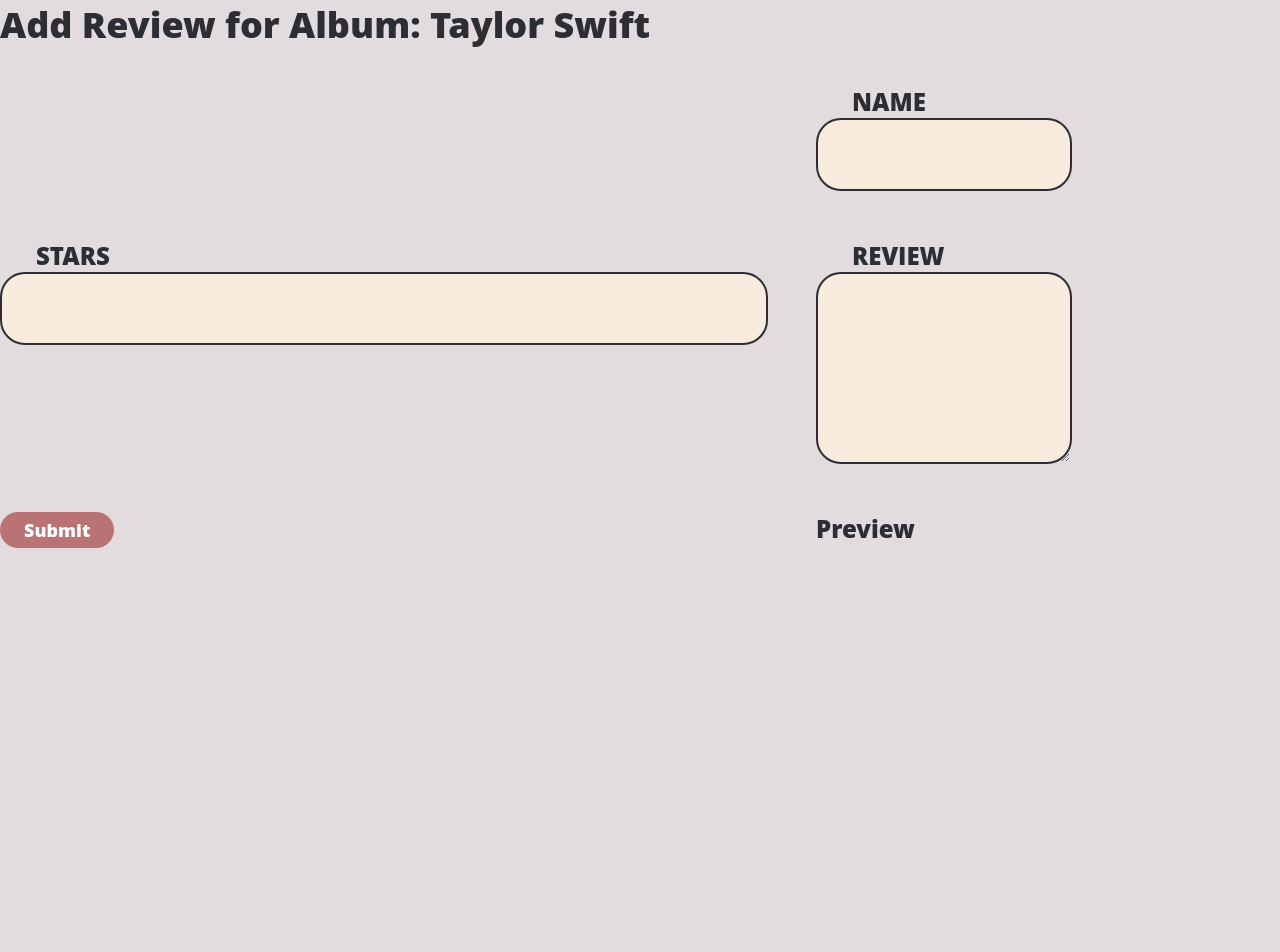
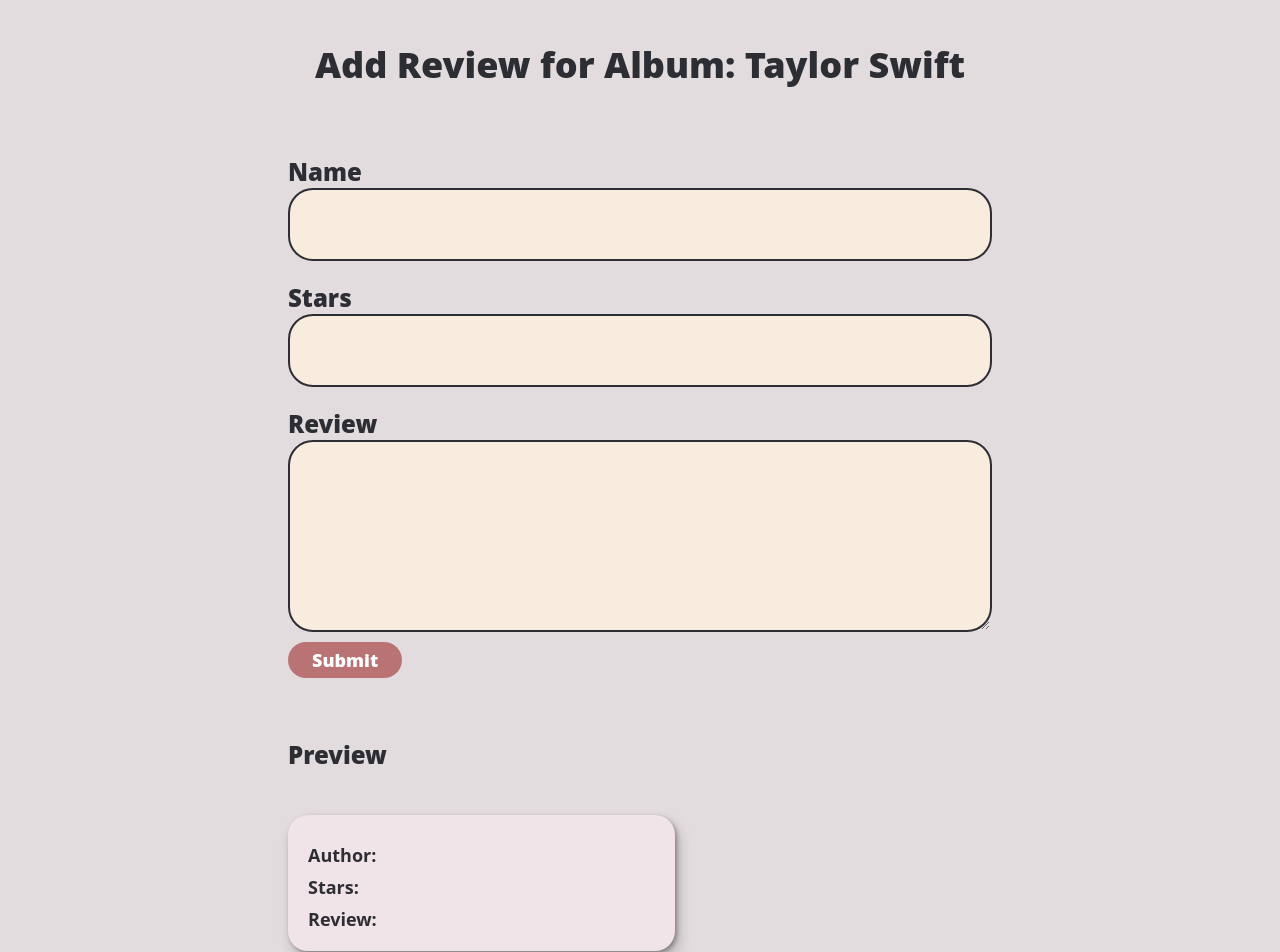
Before and after one commit to GianaS/SvelteDemo, a Svelte app: page /review/1 in a window 1280 px wide. Shown: the top 952 px of the page. Built offline with nearby package versions, Linux system fonts and the light colour scheme; data requests are answered from the project's data file.

Commit message:
styled form page

```diff
--- a/src/Detail/Detail.svelte
+++ b/src/Detail/Detail.svelte
@@ -73,7 +73,7 @@
     display: flex;
     justify-content: space-between;
     align-items: center;
-    padding-top: 40px;
+    padding-top: 80px;
   }
 
   p {
--- a/src/Form/Form.svelte
+++ b/src/Form/Form.svelte
@@ -40,22 +40,23 @@
 
 <style>
   .pageWrapper {
+    display: flex;
+    align-items: center;
+    flex-direction: column;
+    padding: 40px 0 40px 0;
   }
   form {
-    display: grid;
-    grid-auto-rows: auto;
-    grid-template-columns: 1fr;
-    gap: var(--spacingXLarge);
+    width: 55%;
   }
   .fields {
     display: grid;
     grid-auto-rows: auto;
     gap: var(--spacingMedium);
+    padding-top: 20px;
   }
   .preview {
-    display: grid;
-    grid-template-columns: minmax(20vw, 10rem);
-    grid-template-rows: minmax(32vw, 16rem);
+    padding-top: 60px;
+    width: 55%;
   }
   @media (min-width: 48rem) {
     form {
@@ -71,13 +72,10 @@
     <TextInput label="Name" bind:value={author} />
     <TextInput label="Stars" bind:value={stars} />
     <TextInput label="Review" bind:value={review} multiline />
-    <div>
-      <Button>Submit</Button>
-    </div>
-    <div>
-      <Header>Preview</Header>
-      <div class="preview" />
-      <Review {fullReview} />
-    </div>
+    <Button>Submit</Button>
   </form>
+  <div class="preview">
+    <Header>Preview</Header>
+    <Review {fullReview} />
+  </div>
 </div>
--- a/src/Form/TextInput.svelte
+++ b/src/Form/TextInput.svelte
@@ -7,10 +7,7 @@
 <style>
   label {
     font-weight: var(--typeWeightBold);
-    text-transform: uppercase;
-  }
-  span {
-    padding: 0 0 var(--spacingSmall) var(--spacingLarge);
+    padding: 10px 0 10px 0;
   }
   input,
   textarea {
--- a/src/Review/Review.svelte
+++ b/src/Review/Review.svelte
@@ -38,7 +38,7 @@
       {fullReview.stars}
     </span>
     <span>
-      <b>Reviews:</b>
+      <b>Review:</b>
       {fullReview.review}
     </span>
   </div>
```
